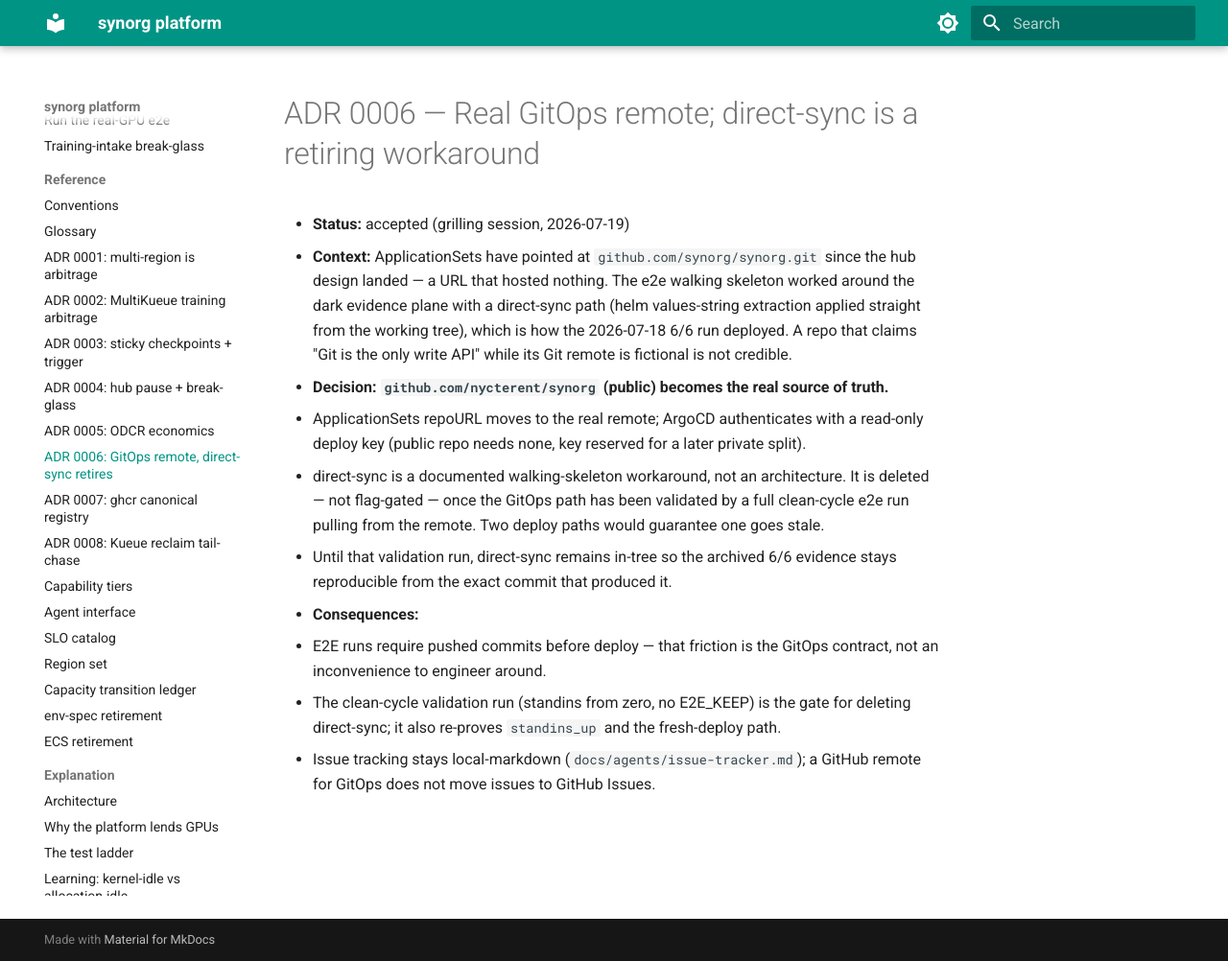
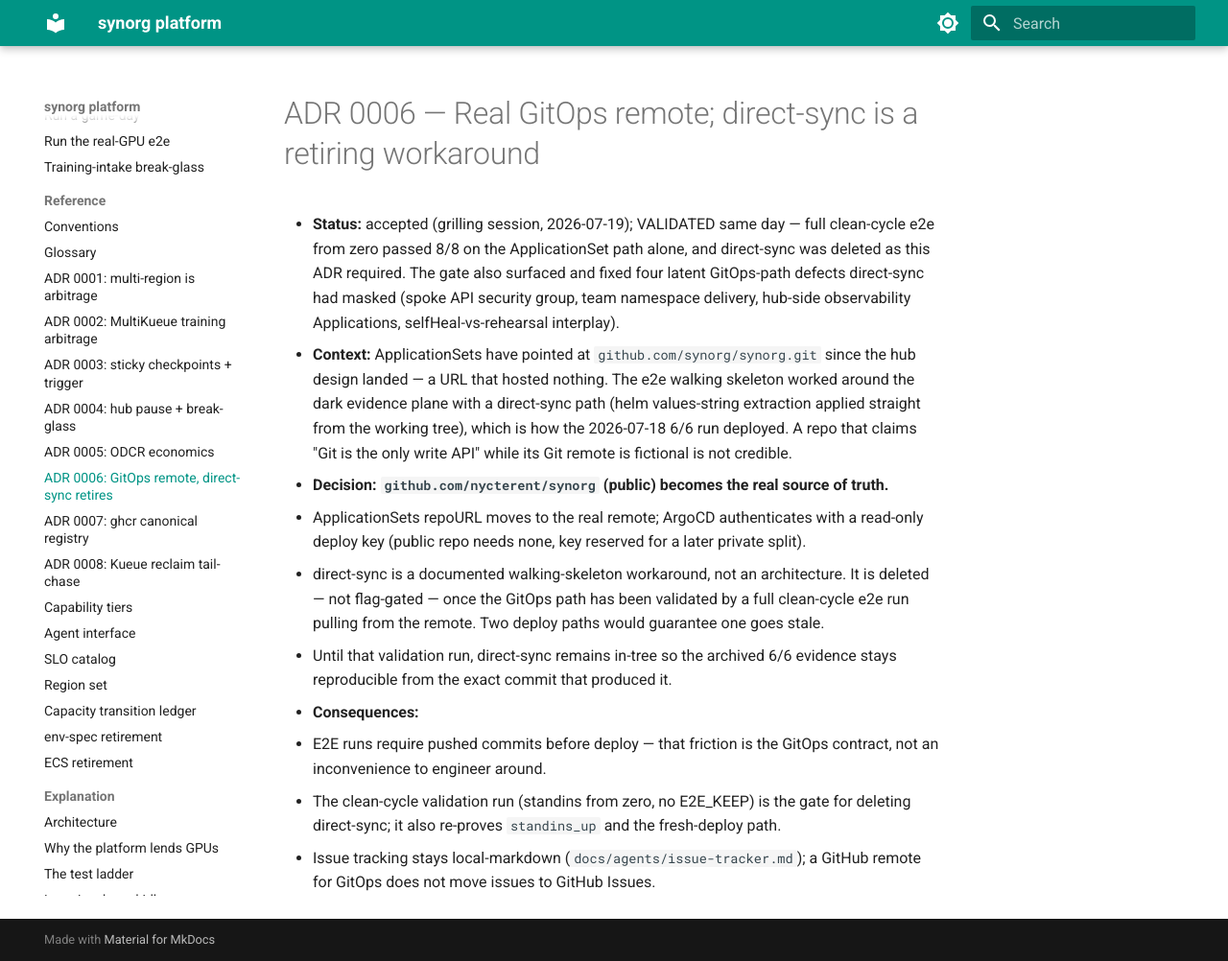
Before and after one commit to nycterent/synorg, an MkDocs documentation site: the page built from docs/adr/0006-gitops-remote-and-direct-sync-retirement.md, in a window 1280 px wide and 1002 px high. Shown: the whole window at 96% size. Built offline with MkDocs 1.6.1 and Material for MkDocs 9.7.7, drawn with Linux system fonts in a browser that asks for light colours.

Commit message:
feat: GitOps-only deploy — direct-sync deleted after the 8/8 clean-cycle gate
The combined v0.2+v0.3 gate passed 8 of 8 from absolute zero on
2026-07-19: ApplicationSets pulling this repository and digest-pinned
public ghcr images did every deploy; lend -> wave reclaim (155s ahead)
-> borrower drain -> scrub to a genuinely new instance -> rejoin p95
0.0475s -> storm 18/18 gates -> borrower reactivation -> ledger
zero-net-release. ADRs 0006/0007/0008 all marked VALIDATED; direct-sync
block removed from deploy.sh per 0006's own retirement clause; ECR repos
retired per 0007; README carries both milestones and a pruned roadmap.
Run record archived under build/e2e/logs-20260719/.

```diff
--- a/docs/adr/0006-gitops-remote-and-direct-sync-retirement.md
+++ b/docs/adr/0006-gitops-remote-and-direct-sync-retirement.md
@@ -1,6 +1,11 @@
 # ADR 0006 — Real GitOps remote; direct-sync is a retiring workaround
 
-- **Status:** accepted (grilling session, 2026-07-19)
+- **Status:** accepted (grilling session, 2026-07-19); VALIDATED same day —
+  full clean-cycle e2e from zero passed 8/8 on the ApplicationSet path alone,
+  and direct-sync was deleted as this ADR required. The gate also surfaced
+  and fixed four latent GitOps-path defects direct-sync had masked (spoke API
+  security group, team namespace delivery, hub-side observability
+  Applications, selfHeal-vs-rehearsal interplay).
 - **Context:** ApplicationSets have pointed at `github.com/synorg/synorg.git`
   since the hub design landed — a URL that hosted nothing. The e2e walking
   skeleton worked around the dark evidence plane with a direct-sync path
```
Also changed, not shown: README.md (+32 -20 lines), docs/adr/0007-registry-ghcr-canonical.md (+3 -1 lines), docs/adr/0008-kueue-reclaim-keeps-borrowers-admitted.md (+3 -1 lines), 2 other files.
